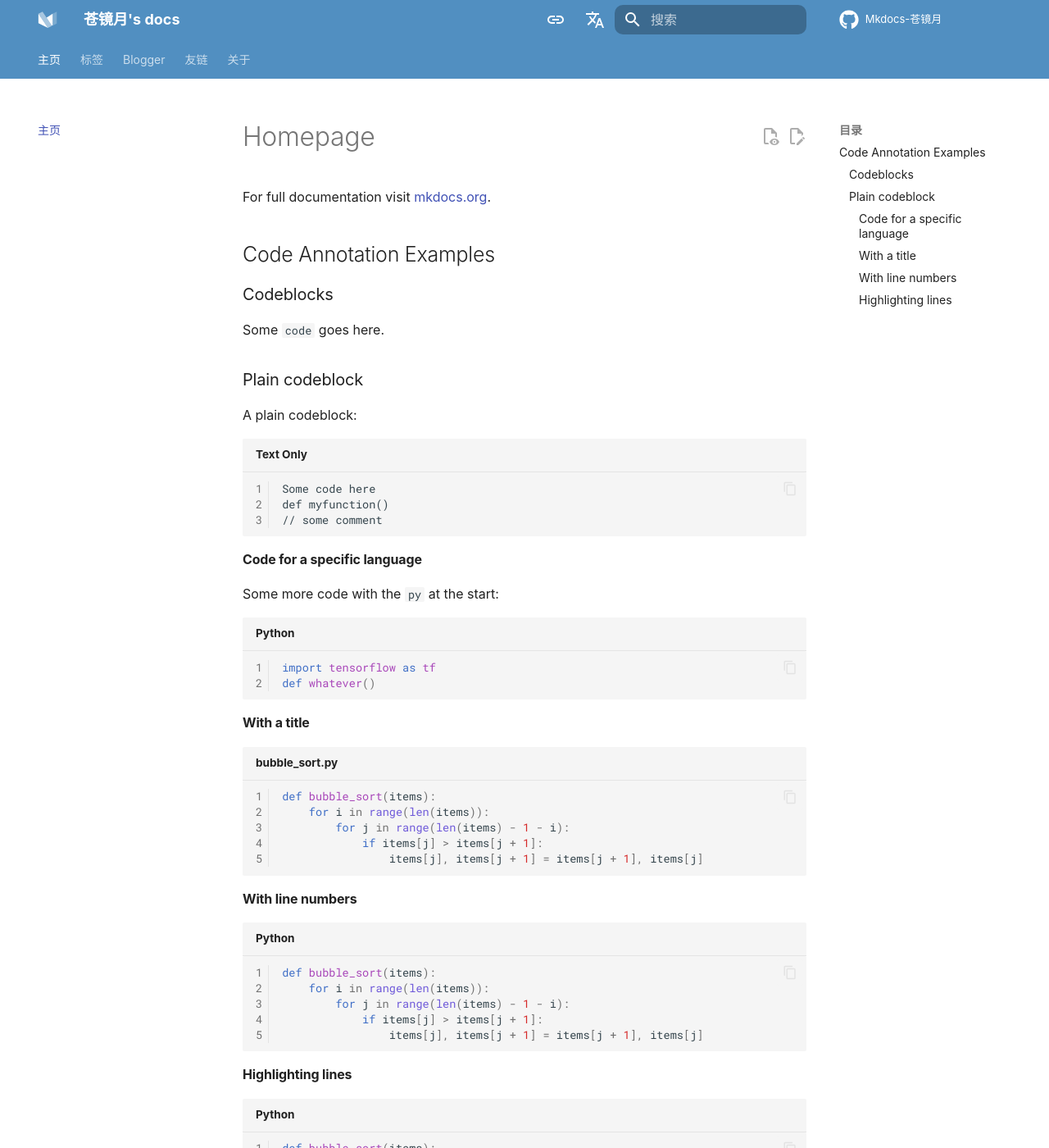
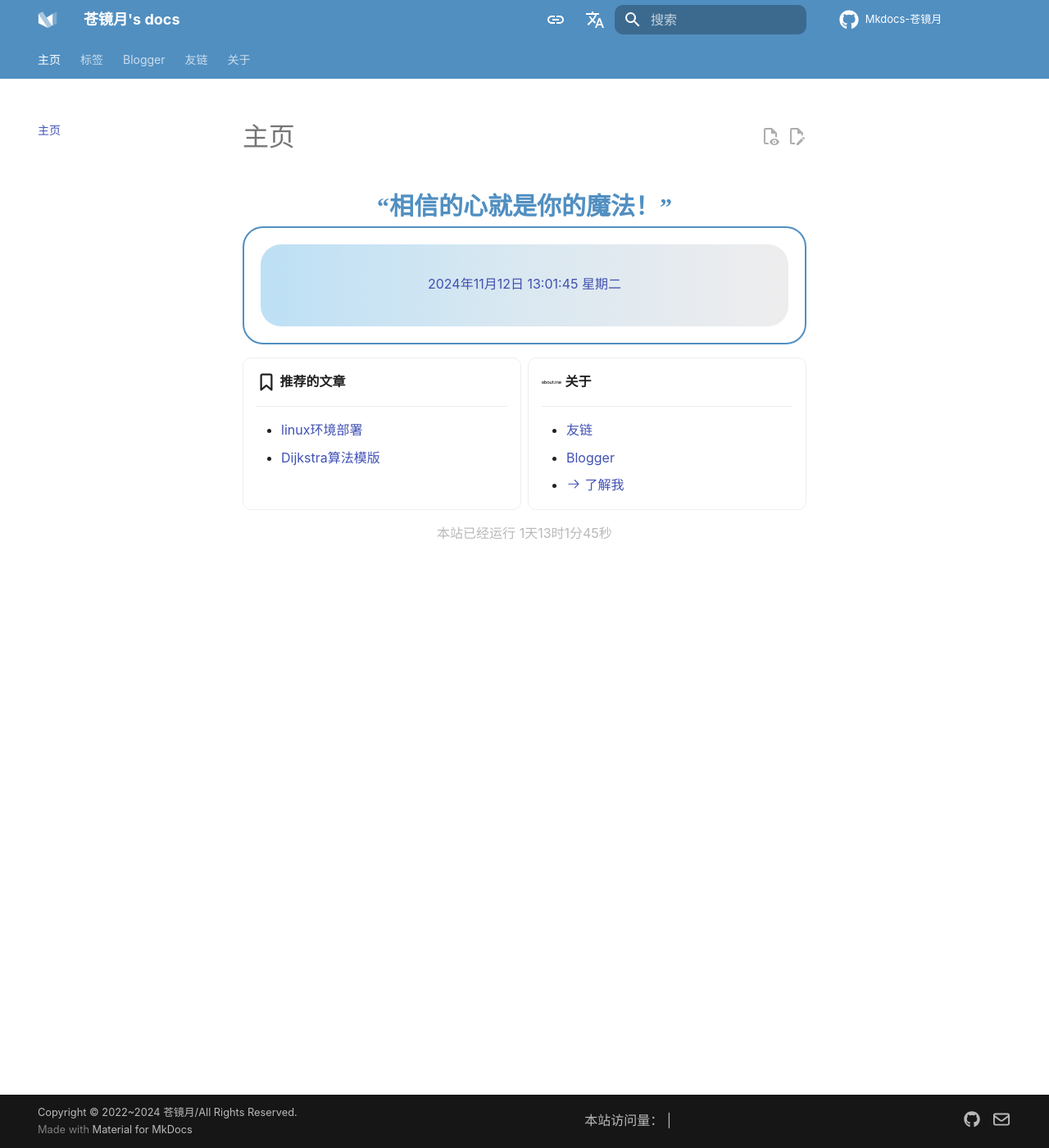
Before and after one commit to LunaY77/my-mkdocs, an MkDocs documentation site: the page built from docs/index.md, in a window 1280 px wide and 1400 px high. Shown: the whole window at 82% size. Built offline with MkDocs 1.6.1 and Material for MkDocs 9.7.7, drawn with Linux system fonts in a browser that asks for light colours; nearby versions of some CDN libraries; comment, search, counter and statistics services are not loaded; a style sheet for code colours, icons or effects is not loaded; some of the changed text lies outside the part shown.

Commit message:
update: 博客+主页更新

````diff
--- a/docs/index.md
+++ b/docs/index.md
@@ -1,58 +1,109 @@
-# Homepage
+---
+title: Home
+hide:
+  # - navigation # 显示右
+  # - toc #显示左
+  - footer
+  - feedback
+comments: false
+---
 
-For full documentation visit [mkdocs.org](https://www.mkdocs.org).
+# 主页
 
-## Code Annotation Examples
+<center><font  color= #518FC1 size=6 class="ml3">“相信的心就是你的魔法！”</font></center>
+<script src="https://cdnjs.cloudflare.com/ajax/libs/animejs/2.0.2/anime.min.js"></script>
 
-### Codeblocks
+<div id="rcorners2" >
 
-Some `code` goes here.
+<div id="rcorners1" class="date-display">
+    <p class="p1"></p>
+</div>
 
-### Plain codeblock
+<style>
+    .date-display {
+        color: #4351AF;
+    }
+</style>
+<script defer>
+    function format(newDate) {
+        const day = newDate.getDay();
+        const y = newDate.getFullYear();
+        const m = newDate.getMonth() + 1 < 10 ? `0${newDate.getMonth() + 1}` : newDate.getMonth() + 1;
+        const d = newDate.getDate() < 10 ? `0${newDate.getDate()}` : newDate.getDate();
+        const h = newDate.getHours() < 10 ? `0${newDate.getHours()}` : newDate.getHours();
+        const min = newDate.getMinutes() < 10 ? `0${newDate.getMinutes()}` : newDate.getMinutes();
+        const s = newDate.getSeconds() < 10 ? `0${newDate.getSeconds()}` : newDate.getSeconds();
+        const dict = {1: "一", 2: "二", 3: "三", 4: "四", 5: "五", 6: "六", 0: "天"};
 
-A plain codeblock:
+        return `${y}年${m}月${d}日 ${h}:${min}:${s} 星期${dict[day]}`;
+    }
 
-```
-Some code here
-def myfunction()
-// some comment
-```
+    const timerId = setInterval(() => {
+        const newDate = new Date();
+        const p1 = document.querySelector(".p1");
+        if (p1) {
+            p1.textContent = format(newDate);
+        }
+    }, 1000);
+</script>
+</div>
 
-#### Code for a specific language
+<div class="grid cards" markdown>
 
-Some more code with the `py` at the start:
+-   :octicons-bookmark-16:{ .lg .middle } __推荐的文章__
 
-``` py
-import tensorflow as tf
-def whatever()
-```
+    ---
 
-#### With a title
+    - [linux环境部署](blog/posts/linux/linux.md)
+    - [Dijkstra算法模版](blog/posts/algorithm/Dijkstra.md)
 
-``` py title="bubble_sort.py"
-def bubble_sort(items):
-    for i in range(len(items)):
-        for j in range(len(items) - 1 - i):
-            if items[j] > items[j + 1]:
-                items[j], items[j + 1] = items[j + 1], items[j]
-```
 
-#### With line numbers
+-   :simple-aboutdotme:{ .lg .middle } __关于__
 
-``` py linenums="1"
-def bubble_sort(items):
-    for i in range(len(items)):
-        for j in range(len(items) - 1 - i):
-            if items[j] > items[j + 1]:
-                items[j], items[j + 1] = items[j + 1], items[j]
-```
+    ---
+    - [友链](about/link.md)
+    - [Blogger](blog/index.md)
+    - [:octicons-arrow-right-24: 了解我](about/me.md)
 
-#### Highlighting lines
+</div>
 
-``` py hl_lines="2 3"
-def bubble_sort(items):
-    for i in range(len(items)):
-        for j in range(len(items) - 1 - i):
-            if items[j] > items[j + 1]:
-                items[j], items[j + 1] = items[j + 1], items[j]
-```
+
+<style>
+#rcorners3 {
+  border-radius: 25px;
+  border: 2px solid #518FC1;
+  padding: 20px;
+  width: 100%;
+  height: 30%;
+  font-size: 18px;
+  text-align: center;
+}
+</style>
+<body>
+<font color="#B9B9B9">
+  <p style="text-align: center; ">
+      <span>本站已经运行</span>
+      <span id='box1'></span>
+</p>
+  <div id="box1"></div>
+  <script>
+    function timingTime(){
+      let start = '2024-11-11 00:00:00'
+      let startTime = new Date(start).getTime()
+      let currentTime = new Date().getTime()
+      let difference = currentTime - startTime
+      let m =  Math.floor(difference / (1000))
+      let mm = m % 60  // 秒
+      let f = Math.floor(m / 60)
+      let ff = f % 60 // 分钟
+      let s = Math.floor(f/ 60) // 小时
+      let ss = s % 24
+      let day = Math.floor(s  / 24 ) // 天数
+      return day + "天" + ss + "时" + ff + "分" + mm +'秒'
+    }
+    setInterval(()=>{
+      document.getElementById('box1').innerHTML = timingTime()
+    },1000)
+  </script>
+  </font>
+</body>
````
Also changed, not shown: docs/about/me.md (+19 -0 lines), docs/blog/posts/algorithm/SlidingWindow.md (added, +63 -0 lines), docs/blog/posts/docker/Minio.md (added, +9 -0 lines), docs/blog/posts/docker/Mysql.md (added, +106 -0 lines), docs/blog/posts/docker/PostgreSQL.md (added, +56 -0 lines), docs/blog/posts/docker/Redis.md (added, +80 -0 lines), docs/blog/posts/docker/docker.md (+29 -1 lines), docs/blog/posts/linux/linux.md (added, +103 -0 lines), docs/blog/posts/algorithm/Dijkstra.md (renamed from docs/blog/posts/algorithm/Dijkstra算法.md), 1 other file.
